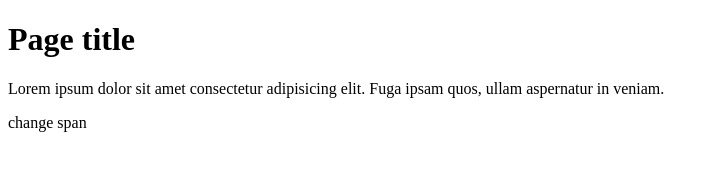
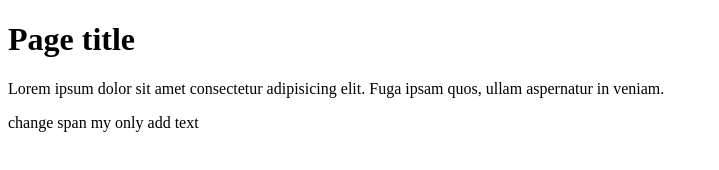
Before and after one commit to PBeloborodov/assembly-metro, a plain HTML site: page index.html in a window 1280 px wide. Shown: the whole page, without its empty margins (0-719 px from the left). Drawn offline with Linux system fonts and the light colour scheme.

Commit message:
add text

```diff
--- a/index.html
+++ b/index.html
@@ -12,6 +12,7 @@
       Lorem ipsum dolor sit amet consectetur adipisicing elit. Fuga ipsam quos,
       ullam aspernatur in veniam.
     </p>
-    <span>change span</span>
+    <span>change span my only</span>
+    <span>add text</span>
   </body>
 </html>
```
